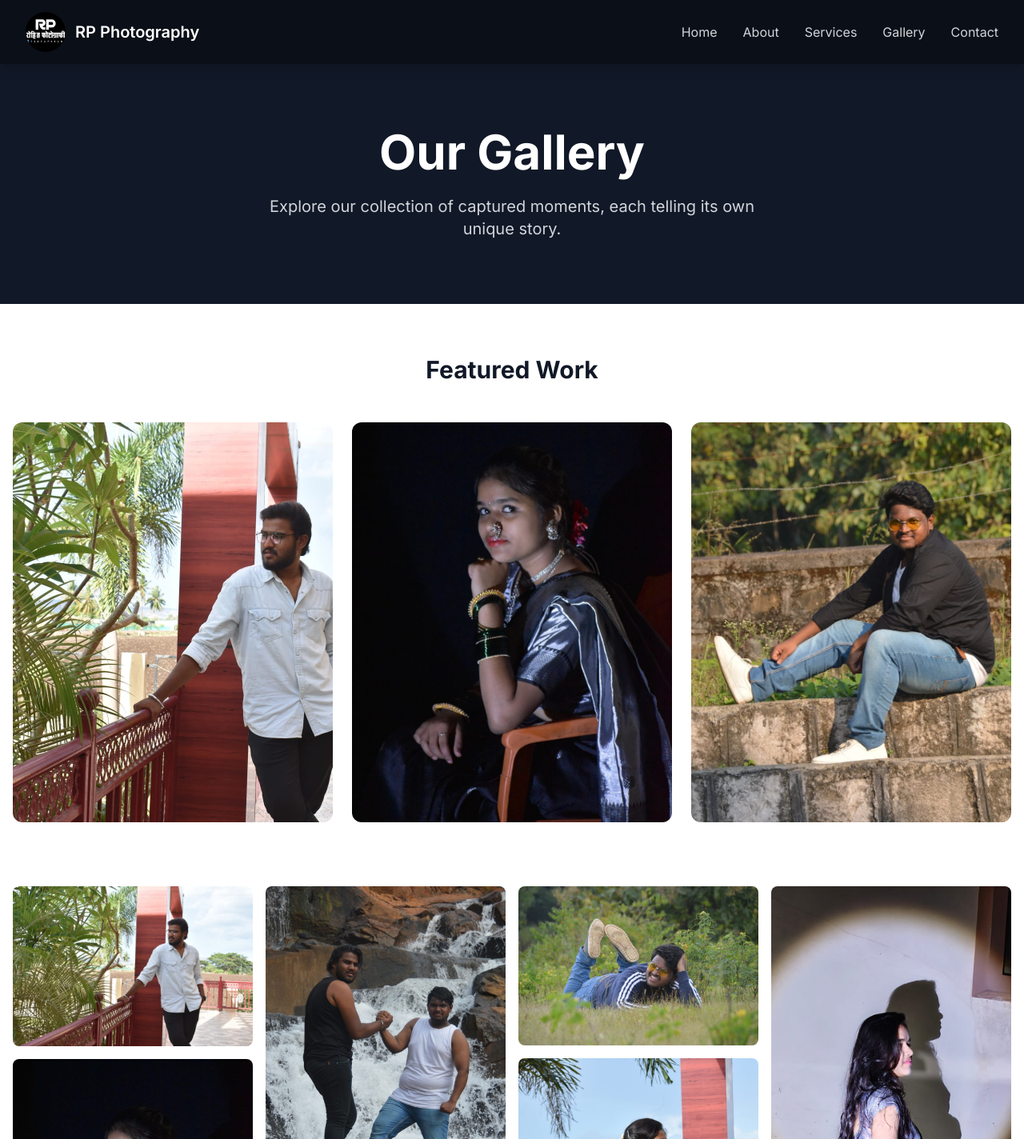
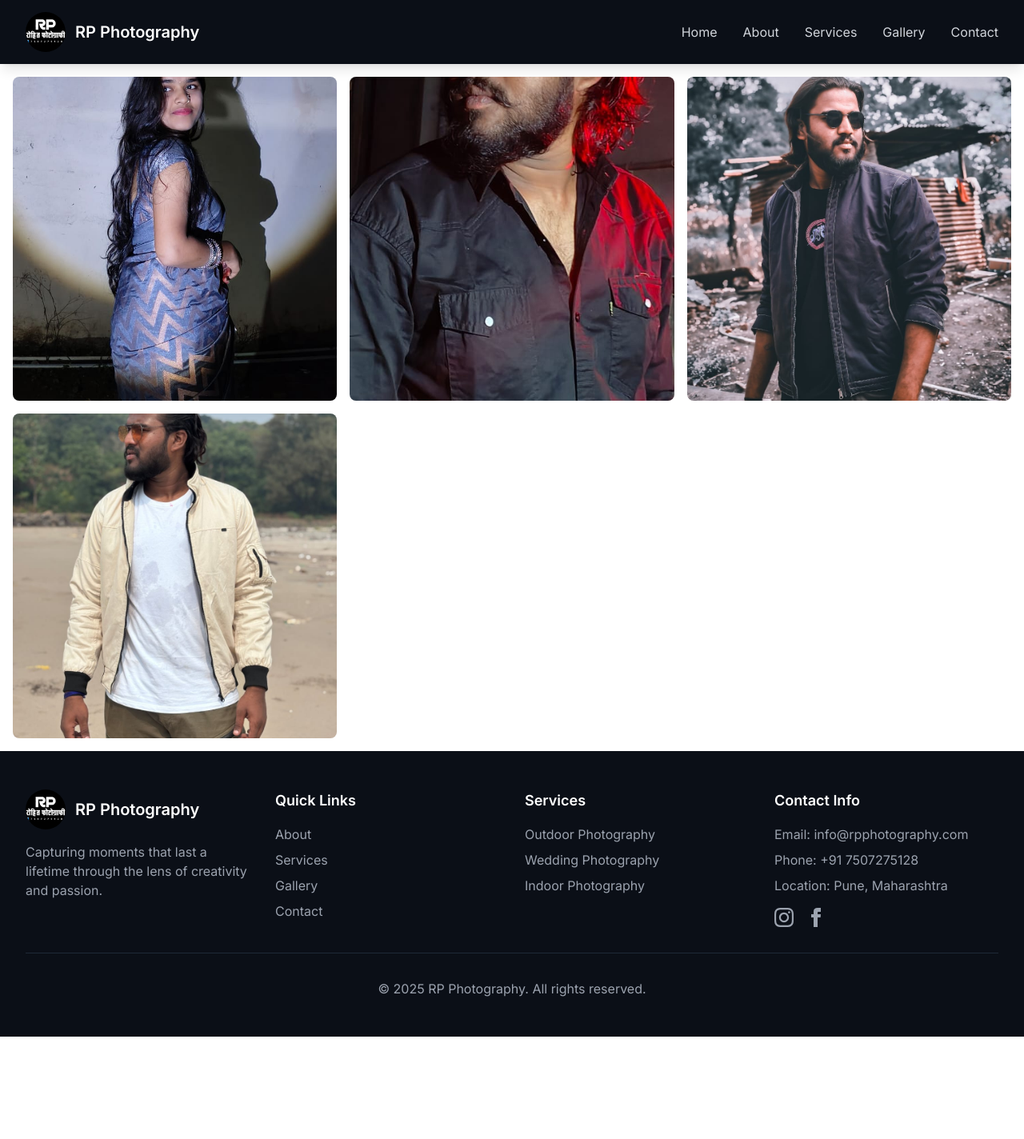
Before and after one commit to Spsudesh/photography-portfolio, a Next.js app: page /photography-portfolio/gallery in a window 1280 px wide. Shown: the top 1424 px of the page at 80% size. After the commit the page ends 1296 px from the top, so only its background shows below. Built offline with nearby package versions, Linux system fonts and the light colour scheme.

Commit message:
Fix image loading for static deployment

```diff
--- a/app/components/Navbar.tsx
+++ b/app/components/Navbar.tsx
@@ -4,6 +4,7 @@ import { useState, useEffect } from 'react';
 import Image from 'next/image';
 import Link from 'next/link';
 import { useRouter } from 'next/navigation';
+import imageLoader from '../../image-loader';
 
 export default function Navbar() {
   const router = useRouter();
@@ -69,11 +70,13 @@ export default function Navbar() {
           <div className="flex-shrink-0">
             <Link href="/" className="flex items-center">
               <Image
+                loader={imageLoader}
                 src="/images/logo.jpg"
                 alt="RP Photography Logo"
                 width={50}
                 height={50}
                 className="rounded-full"
+                priority
               />
               <span className="ml-3 text-xl font-semibold text-white">RP Photography</span>
             </Link>
--- a/app/gallery/page.tsx
+++ b/app/gallery/page.tsx
@@ -1,101 +1,28 @@
 import Image from 'next/image';
+import imageLoader from '../../image-loader';
 
-export default function GalleryPage() {
-  // Generate array of image numbers from 1 to 32
-  const galleryImages = Array.from({ length: 32 }, (_, i) => i + 1);
+export default function Gallery() {
+  const images = [
+    { src: '/images/img8.jpg', alt: 'Gallery Image 8' },
+    { src: '/images/img13.jpg', alt: 'Gallery Image 13' },
+    { src: '/images/img22.jpg', alt: 'Gallery Image 22' },
+    { src: '/images/img24.jpg', alt: 'Gallery Image 24' },
+    // ... other images
+  ];
 
   return (
-    <div className="min-h-screen bg-white dark:bg-gray-900">
-      {/* Hero Section */}
-      <section className="relative py-20 px-4 bg-gray-900">
-        <div className="max-w-7xl mx-auto text-center text-white">
-          <h1 className="text-4xl md:text-6xl font-bold mb-6">
-            Our Gallery
-          </h1>
-          <p className="text-xl text-gray-300 max-w-2xl mx-auto">
-            Explore our collection of captured moments, each telling its own unique story.
-          </p>
+    <div className="grid grid-cols-1 md:grid-cols-2 lg:grid-cols-3 gap-4 p-4">
+      {images.map((image, index) => (
+        <div key={index} className="relative aspect-square">
+          <Image
+            loader={imageLoader}
+            src={image.src}
+            alt={image.alt}
+            fill
+            className="object-cover rounded-lg"
+          />
         </div>
-      </section>
-
-      {/* Featured Gallery Items */}
-      <section className="py-16 px-4">
-        <div className="max-w-7xl mx-auto">
-          <h2 className="text-3xl font-bold mb-12 text-center text-gray-900 dark:text-white">
-            Featured Work
-          </h2>
-          <div className="grid grid-cols-1 md:grid-cols-2 lg:grid-cols-3 gap-6 mb-20">
-            {/* Featured Gallery Items (your existing 3 items) */}
-            {/* Gallery Item 1 */}
-            <div className="relative group aspect-[4/5] overflow-hidden rounded-xl">
-              <Image
-                src="/images/gallery/img-1.jpg"
-                alt="Gallery image 1"
-                fill
-                className="object-cover transition-transform duration-500 group-hover:scale-110"
-                sizes="(max-width: 768px) 100vw, (max-width: 1200px) 50vw, 33vw"
-              />
-              <div className="absolute inset-0 bg-gradient-to-t from-black/60 to-transparent opacity-0 group-hover:opacity-100 transition-opacity duration-300 flex items-end">
-                <div className="p-6">
-                  <h3 className="text-white text-xl font-semibold">Outdoor Photography</h3>
-                  <p className="text-gray-200 mt-2">Nature's beauty captured in its purest form</p>
-                </div>
-              </div>
-            </div>
-
-            {/* Gallery Item 2 */}
-            <div className="relative group aspect-[4/5] overflow-hidden rounded-xl">
-              <Image
-                src="/images/gallery/img-2.jpg"
-                alt="Gallery image 2"
-                fill
-                className="object-cover transition-transform duration-500 group-hover:scale-110"
-                sizes="(max-width: 768px) 100vw, (max-width: 1200px) 50vw, 33vw"
-              />
-              <div className="absolute inset-0 bg-gradient-to-t from-black/60 to-transparent opacity-0 group-hover:opacity-100 transition-opacity duration-300 flex items-end">
-                <div className="p-6">
-                  <h3 className="text-white text-xl font-semibold">Wedding Moments</h3>
-                  <p className="text-gray-200 mt-2">Celebrating love and joy</p>
-                </div>
-              </div>
-            </div>
-
-            {/* Gallery Item 3 */}
-            <div className="relative group aspect-[4/5] overflow-hidden rounded-xl">
-              <Image
-                src="/images/gallery/img-3.jpg"
-                alt="Gallery image 3"
-                fill
-                className="object-cover transition-transform duration-500 group-hover:scale-110"
-                sizes="(max-width: 768px) 100vw, (max-width: 1200px) 50vw, 33vw"
-              />
-              <div className="absolute inset-0 bg-gradient-to-t from-black/60 to-transparent opacity-0 group-hover:opacity-100 transition-opacity duration-300 flex items-end">
-                <div className="p-6">
-                  <h3 className="text-white text-xl font-semibold">Portrait Photography</h3>
-                  <p className="text-gray-200 mt-2">Capturing personalities in perfect light</p>
-                </div>
-              </div>
-            </div>
-          </div>
-
-          {/* All Gallery Images */}
-          <div className="columns-2 md:columns-3 lg:columns-4 gap-4">
-            {galleryImages.map((num) => (
-              <div key={num} className="relative break-inside-avoid mb-4">
-                <div className="relative w-full h-auto">
-                  <Image
-                    src={`/images/gallery/img-${num}.jpg`}
-                    alt={`Gallery image ${num}`}
-                    width={800}
-                    height={1200}
-                    className="w-full h-auto rounded-lg hover:scale-105 transition-transform duration-300"
-                  />
-                </div>
-              </div>
-            ))}
-          </div>
-        </div>
-      </section>
+      ))}
     </div>
   );
 }
--- a/app/page.tsx
+++ b/app/page.tsx
@@ -1,8 +1,10 @@
 'use client';
 
+import { useEffect } from "react";
 import Image from "next/image";
 import Link from "next/link";
 import { motion } from "framer-motion";
+import imageLoader from '../image-loader';
 
 export default function Home() {
   return (
@@ -12,6 +14,7 @@ export default function Home() {
         <div className="absolute inset-0 z-0">
           <div className="absolute inset-0 bg-gradient-to-b from-black/70 to-black/30" />
           <Image
+            loader={imageLoader}
             src="/images/hero-bg.jpg"
             alt="Hero background"
             fill
@@ -73,6 +76,7 @@ export default function Home() {
             >
               <div className="aspect-[3/4] relative">
                 <Image
+                  loader={imageLoader}
                   src="/images/outdoor-photography.jpg"
                   alt="Outdoor Photography"
                   fill
@@ -106,6 +110,7 @@ export default function Home() {
             >
               <div className="aspect-[3/4] relative">
                 <Image
+                  loader={imageLoader}
                   src="/images/wedding-photography.jpg"
                   alt="Wedding Photography"
                   fill
@@ -139,6 +144,7 @@ export default function Home() {
             >
               <div className="aspect-[3/4] relative">
                 <Image
+                  loader={imageLoader}
                   src="/images/indoor-photography.jpg"
                   alt="Indoor Photography"
                   fill
@@ -203,6 +209,7 @@ export default function Home() {
               className="relative group aspect-[4/3] overflow-hidden rounded-xl"
             >
               <Image
+                loader={imageLoader}
                 src="/images/gallery-1.jpg"
                 alt="Gallery preview 1"
                 fill
@@ -221,6 +228,7 @@ export default function Home() {
               className="relative group aspect-[4/3] overflow-hidden rounded-xl"
             >
               <Image
+                loader={imageLoader}
                 src="/images/gallery-2.jpg"
                 alt="Gallery preview 2"
                 fill
@@ -239,6 +247,7 @@ export default function Home() {
               className="relative group aspect-[4/3] overflow-hidden rounded-xl"
             >
               <Image
+                loader={imageLoader}
                 src="/images/gallery-3.jpg"
                 alt="Gallery preview 3"
                 fill
@@ -319,6 +328,7 @@ export default function Home() {
               >
                 <div className="absolute inset-0 bg-gradient-to-tr from-orange-500/40 via-orange-400/20 to-transparent z-10"></div>
                 <Image
+                  loader={imageLoader}
                   src="/images/about-1.jpg"
                   alt="Photographer in action"
                   fill
@@ -336,6 +346,7 @@ export default function Home() {
                 className="absolute -right-32 top-[calc(50%-190px)] w-[220px] h-[280px] md:w-[300px] md:h-[380px] rounded-lg overflow-hidden z-20"
               >
                 <Image
+                  loader={imageLoader}
                   src="/images/about-2.jpg"
                   alt="Photography equipment"
                   fill
@@ -359,6 +370,7 @@ export default function Home() {
         <div className="absolute inset-0 z-0">
           <div className="absolute inset-0 bg-gradient-to-b from-black/70 via-black/50 to-black/70 z-10" />
           <Image
+            loader={imageLoader}
             src="/images/contact-bg.jpg"
             alt="Contact background"
             fill
--- /dev/null
+++ b/image-loader.js
@@ -0,0 +1,3 @@
+export default function imageLoader({ src }) {
+  return `/photography-portfolio${src}`
+}
--- a/next.config.js
+++ b/next.config.js
@@ -3,6 +3,15 @@ const nextConfig = {
   output: 'export',
   images: {
     unoptimized: true,
+    remotePatterns: [
+      {
+        protocol: 'https',
+        hostname: '**',
+      },
+    ],
+    path: '/photography-portfolio',
+    loader: 'custom',
+    loaderFile: './image-loader.js',
   },
   basePath: '/photography-portfolio',
   assetPrefix: '/photography-portfolio/',
```
Lines whose indentation alone changed are shown as unchanged.
